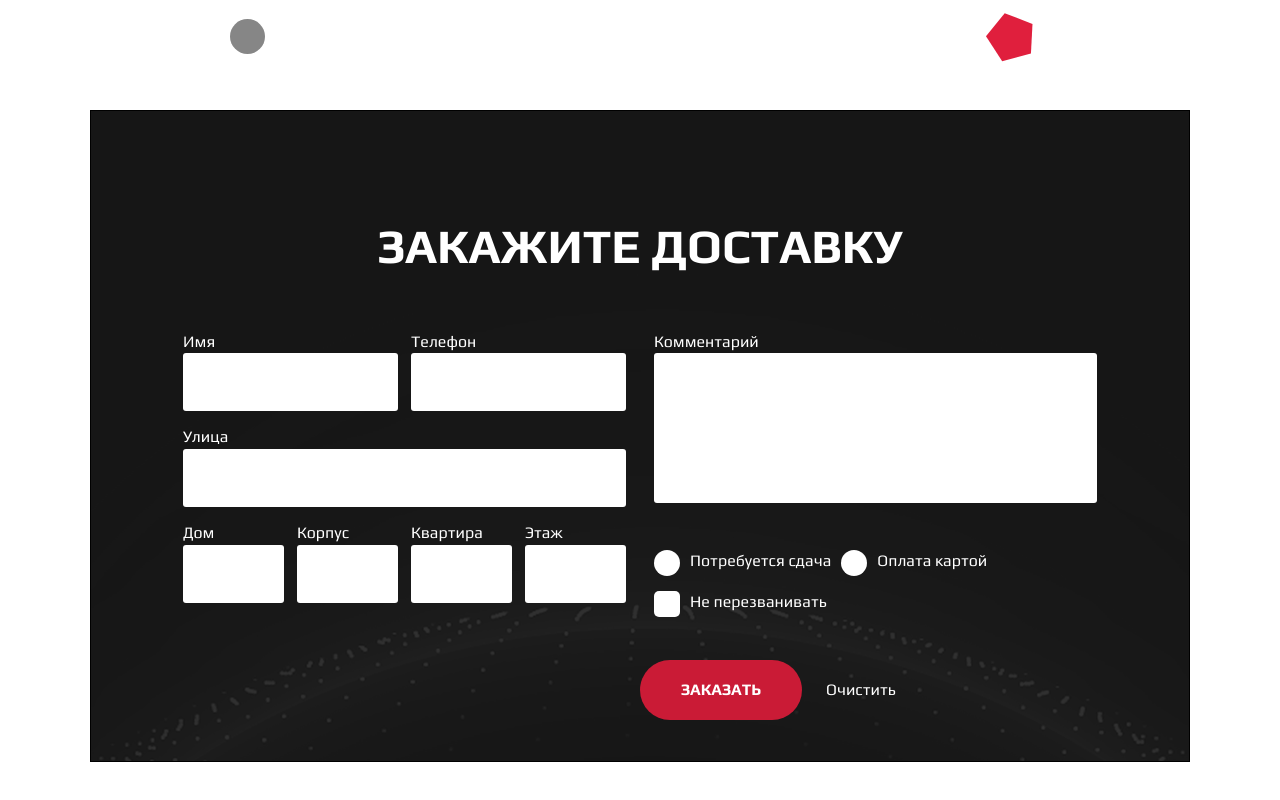
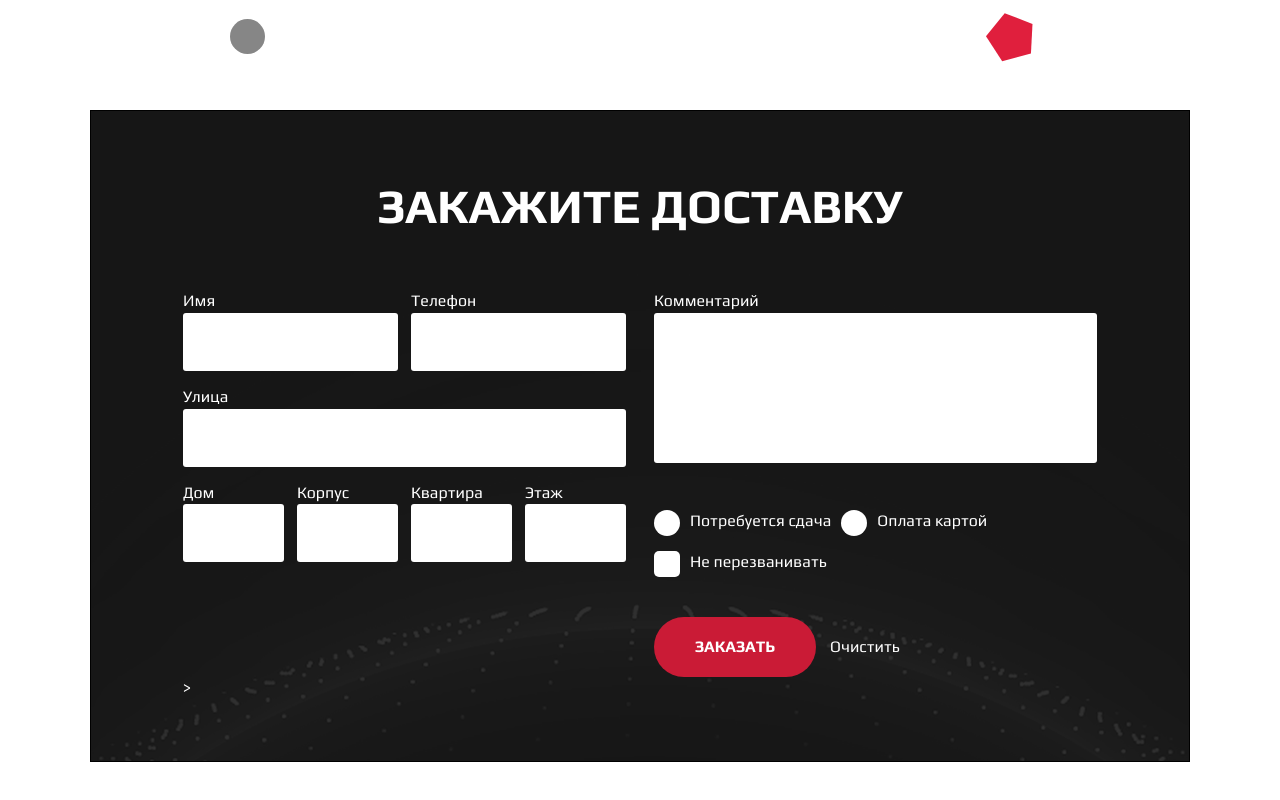
Before and after one commit to Daryasza/Daryasza.github.io, a plain HTML site: page html/index.html in a window 1280 px wide. Shown: the part 2364-3164 px from the top of the page. Drawn offline with nearby package versions, Linux system fonts and the light colour scheme.

Commit message:
reset & submit btns fixed

```diff
--- a/css/components/buttons.scss
+++ b/css/components/buttons.scss
@@ -31,7 +31,7 @@
   background-color: transparent;
   text-transform: none;
   font-weight: 400;
-  padding: 17px 20px;
+  padding: 17px 10px;
 
   &:hover {
     color: $red;
--- a/css/components/form.scss
+++ /dev/null
@@ -1,8 +0,0 @@
-.form {
-  position: relative;
-}
-
-.form__buttons {
-  position: absolute;
-  left: 50%;
-}
--- a/css/components/inputs.scss
+++ b/css/components/inputs.scss
@@ -1,6 +1,5 @@
 .inputs {
   display: flex;
-  margin-bottom: 42px;
 }
 
 .inputs__col {
@@ -58,3 +57,7 @@ textarea {
     margin-bottom: 0;
   }
 }
+
+.inputs__buttons {
+  margin-top: 40px;
+}
--- a/css/layout.scss
+++ b/css/layout.scss
@@ -17,6 +17,10 @@ body {
 a {
   color: inherit;
   text-decoration: none;
+}
+
+button {
+  display: inline-block;
 }
 
 ul {
--- a/css/main.scss
+++ b/css/main.scss
@@ -26,7 +26,6 @@ $bred:#CA1B36;
 @import "components/benefits.scss";
 @import "components/reviews.scss";
 @import "components/interactive-avatar.scss";
-@import "components/form.scss";
 @import "components/inputs.scss";
 @import "components/radio.scss";
 @import "components/sidebar.scss";
--- a/html/index.html
+++ b/html/index.html
@@ -157,8 +157,7 @@
           <div class="heading heading--form">
             <h2 class="heading--form--title title">закажите доставку</h2>
           </div>
-          <div class="form">
-            <div class="inputs">
+          <form class="inputs">
             <div class="inputs__col">
               <div class="inputs__row">
                 <label class="inputs__block">
@@ -221,13 +220,12 @@
                   <div class="radio__title">Не перезванивать</div>
                 </label>
               </div>
+              <div class="inputs__buttons">
+                <button type="submit" class="btn btn--color--bred" >Заказать</button>
+                <button type="reset" class="btn btn--color--transpar" >Очистить</button>
               </div>
             </div>
-          </div>
-          <div class="form__buttons">
-            <button class="btn btn--color--bred" type="submit">Заказать</button>
-            <button class="btn btn--color--transpar" type="reset">Очистить</button>
-          </div>
+          </form>>
         </div>
       </section>
     </div>
```
Also changed, not shown: css/main.css. Lines whose indentation alone changed are shown as unchanged.
